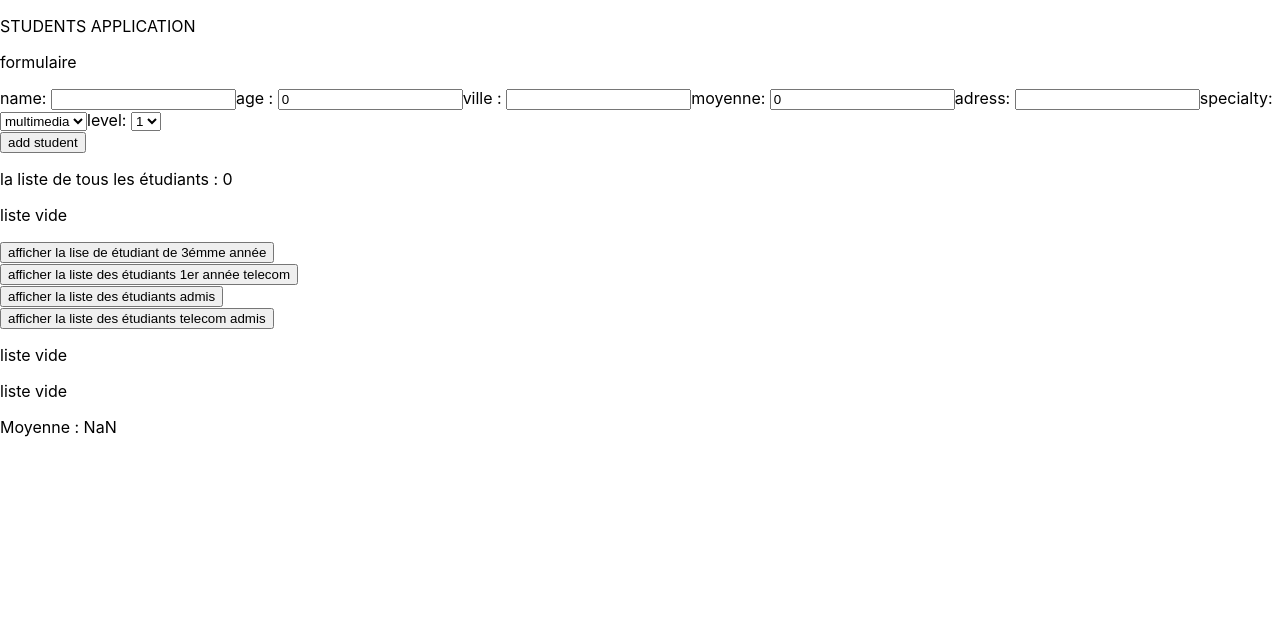
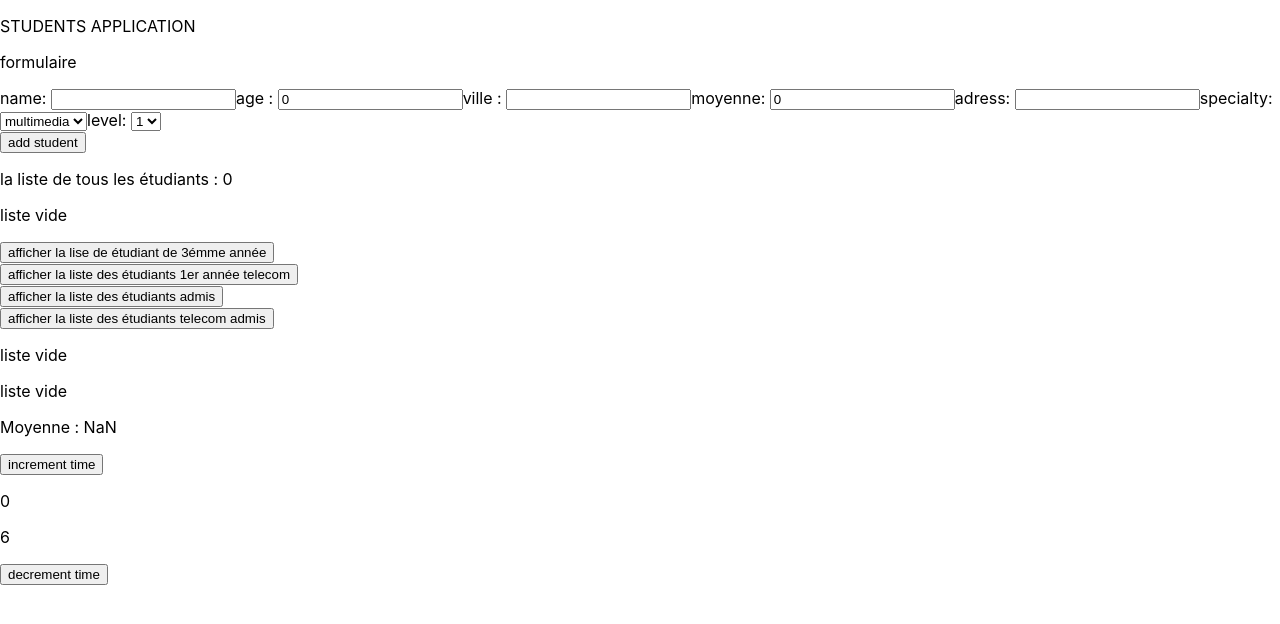
Before and after one commit to Anfel-web/studentReact, a React (Create React App) app: page / in a window 1280 px wide. Shown: the top 624 px of the page. Built offline with nearby package versions, Linux system fonts and the light colour scheme.

Commit message:
EmploiDuTemps

```diff
--- a/src/components/EmploiDuTemps.jsx
+++ b/src/components/EmploiDuTemps.jsx
@@ -0,0 +1,21 @@
+import React, { useState } from "react"
+const EmploiDuTemps = () => {
+    const [timeButton, setTimeButton] = useState(0);
+    const [heures, setHeures] = useState(0);
+    return (
+        <div>
+            <button
+                onClick={() => {
+
+                    setTimeButton(timeButton + 1)
+                }}>increment time</button>
+            <p>{timeButton} </p>
+            <p> {6 - heures}</p>
+            <button onClick={() => {
+                setTimeButton(timeButton - 1)
+            }}>decrement time</button>
+
+        </div>
+    );
+}
+export default EmploiDuTemps;
--- a/src/components/Students.jsx
+++ b/src/components/Students.jsx
@@ -7,7 +7,7 @@ import StudentSucceed from '../components/StudentSucceed';
 import studentsWithStatus from '../functions/studentsWithStatus';
 import StudentsAgeBetween25And30 from "./StudentsAgeBetween25And30";
 import MultimédiaRéseauStudents from "../components/MultimédiaRéseauStudents";
-
+import EmploiDuTemps from "../components/EmploiDuTemps";
 
 const Students = (props) => {
     const [buttonAddTitle, setButtonAddTitle] = useState("add student");
@@ -75,6 +75,7 @@ console.log("moy",moy);
             <StudentsAgeBetween25And30 studentsAgeBetween25And30={studentsAgeBetween25And30} />
             <MultimédiaRéseauStudents studentsMultimédiaOrRéseau={studentsMultimédiaOrRéseau} />
             <p>Moyenne  : {moy}</p>
+            <EmploiDuTemps/>
         </div >
     )
 }
--- a/src/components/StudentsList.jsx
+++ b/src/components/StudentsList.jsx
@@ -24,7 +24,8 @@ const StudentsList = (props) => {
                         setSelectedStudent(student.name)
                 }}
                 onMouseLeave={() => setSelectedStudent("")}
-                >{selectedStudent === student.name ? "cliquer pour supprimé" : "delete student"}</button>
+                >
+                    {selectedStudent === student.name ? "cliquer pour supprimé" : "delete student"}</button>
             </div>
             )
             }
```
